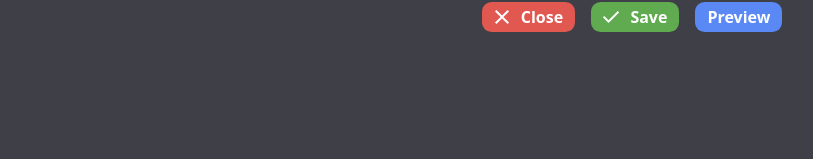
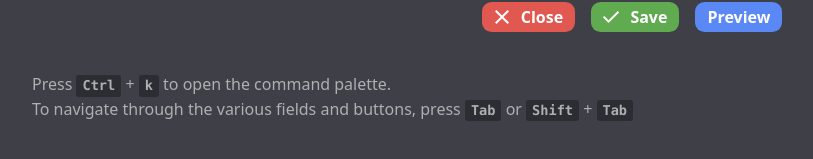
Before and after one commit to phil395/lh-templator, a React (Create React App) app: page / in a window 1280 px wide. Both pictures are taken after a click on the button "Message Editor". Shown: the part 337-496 px from the top of the page, without its empty margins (8-821 px from the left). Built offline with nearby package versions, Linux system fonts and the light colour scheme.

Commit message:
added info message to TemplateEditor layout

```diff
--- a/src/components/TemplateEditor/TemplateEditor.module.css
+++ b/src/components/TemplateEditor/TemplateEditor.module.css
@@ -4,11 +4,11 @@
   margin: 0 auto;
 }
 
-.main > section {
+.main>section {
   margin: var(--spacing) 0;
 }
 
-.main > section > h2 {
+.main>section>h2 {
   margin-bottom: var(--half-spacing);
   font-size: 1.2rem;
   font-weight: bold;
@@ -21,6 +21,21 @@
   justify-content: center;
 }
 
-.footerButtons > button {
+.footerButtons>button {
   margin: 0.5rem;
 }
+
+.infoMsg {
+  opacity: .8;
+}
+
+.infoMsg kbd {
+  background-color: hsl(var(--text-field-color));
+  border-radius: 3px;
+  display: inline-block;
+  font-size: 0.85em;
+  font-weight: 700;
+  line-height: 1;
+  padding: 4px 6px;
+  white-space: nowrap;
+}
--- a/src/components/TemplateEditor/TemplateEditor.tsx
+++ b/src/components/TemplateEditor/TemplateEditor.tsx
@@ -44,6 +44,10 @@ export const TemplateEditor: FC<TemplateEditorProps> = ({
         <SaveButton />
         <OpenPreviewButton getPreviewProps={getPreviewProps} />
       </section>
+      <div className={styles.infoMsg}>
+        Press <kbd>Ctrl</kbd>  + <kbd>k</kbd> to open the command palette. <br />
+        To navigate through the various fields and buttons, press <kbd>Tab</kbd> or <kbd>Shift</kbd> + <kbd>Tab</kbd>
+      </div>
     </main>
   );
 };
```
